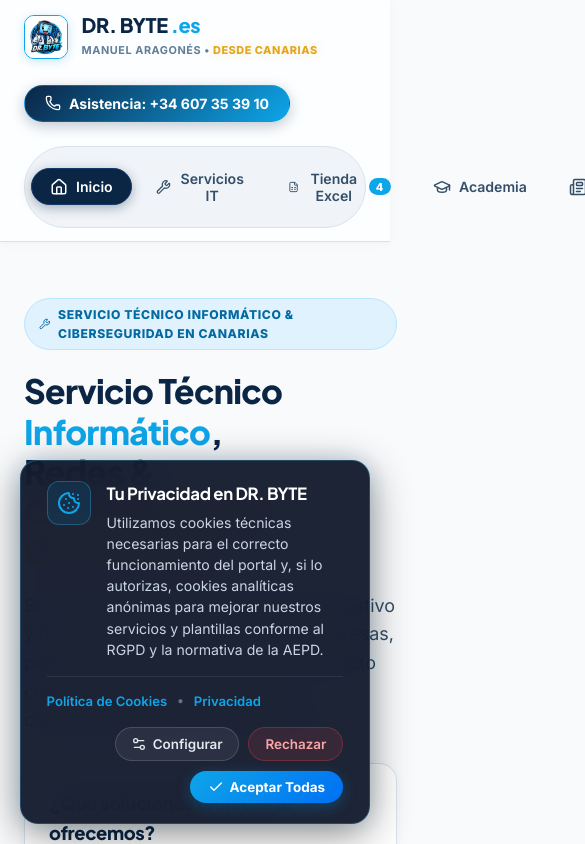
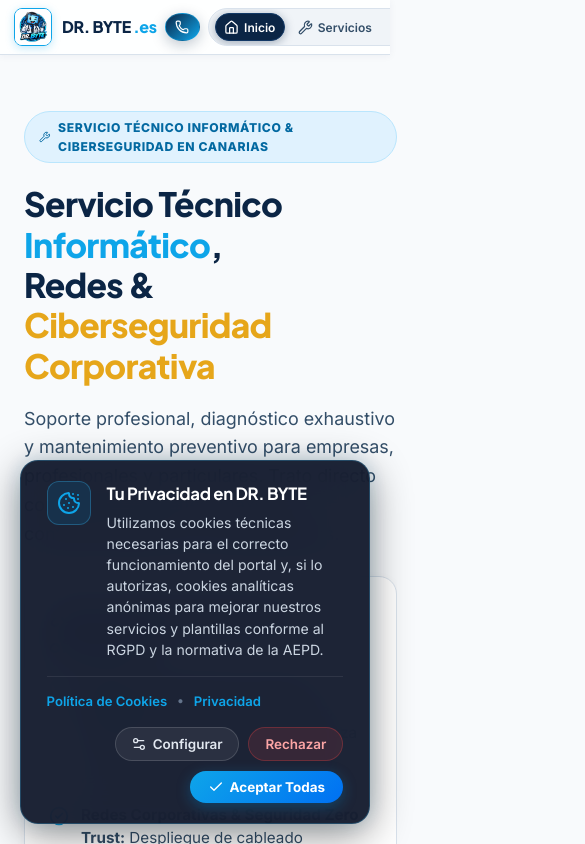
Before and after one commit to catalogoaplicaciones-blip/dr-byte-servicios, a React (Vite) app: page / in a window 390 px wide. Shown: the top 844 px of the page, 585 px wide, since content can reach past the window. Built offline with nearby package versions, Linux system fonts and the light colour scheme.

Commit message:
Armonizar estilo visual general y fijar menu estricto en 1 sola linea sin quiebres

```diff
--- a/src/App.css
+++ b/src/App.css
@@ -1,61 +1,63 @@
 /* App.css - DR. BYTE Luminous Modern Tech SaaS Design */
 
 /* ==========================================================================
-   1. HEADER FLOTANTE TECNOLÓGICO LUMINOSO
+   1. HEADER FLOTANTE TECNOLÓGICO EN 1 SOLA LÍNEA
    ========================================================================== */
 .drbyte-header {
   position: sticky;
   top: 0;
   z-index: 1000;
-  background: rgba(255, 255, 255, 0.88);
+  background: rgba(255, 255, 255, 0.95);
   backdrop-filter: blur(20px);
   -webkit-backdrop-filter: blur(20px);
   border-bottom: 1px solid var(--border-card);
-  box-shadow: 0 1px 10px rgba(15, 23, 42, 0.04);
+  box-shadow: 0 1px 8px rgba(11, 37, 69, 0.05);
   transition: var(--transition-normal);
 }
 
 .header-container {
   max-width: 1320px;
   margin: 0 auto;
-  padding: 0.85rem 1.5rem;
+  padding: 0.6rem 1.25rem;
   display: flex;
   align-items: center;
   justify-content: space-between;
-  gap: 1.5rem;
+  gap: 1rem;
+  flex-wrap: nowrap;
 }
 
 .brand-wrapper {
   display: flex;
   align-items: center;
-  gap: 0.85rem;
+  gap: 0.65rem;
   cursor: pointer;
   user-select: none;
+  flex-shrink: 0;
 }
 
 .brand-logo-glow {
   position: relative;
-  width: 44px;
-  height: 44px;
+  width: 38px;
+  height: 38px;
 }
 
 .brand-logo-glow img {
   width: 100%;
   height: 100%;
   object-fit: cover;
-  border-radius: 10px;
+  border-radius: 8px;
   border: 1.5px solid var(--drbyte-cyan);
-  box-shadow: 0 2px 10px rgba(2, 132, 199, 0.2);
+  box-shadow: 0 2px 8px rgba(14, 165, 233, 0.25);
 }
 
 .brand-titles h1 {
-  font-size: 1.25rem;
+  font-size: 1.15rem;
   font-weight: 800;
   color: var(--drbyte-navy);
   display: flex;
   align-items: center;
-  gap: 0.2rem;
-  line-height: 1.1;
+  gap: 0.15rem;
+  line-height: 1;
 }
 
 .brand-titles .dot-tech {
@@ -63,41 +65,46 @@
 }
 
 .brand-titles .brand-sub {
-  font-size: 0.68rem;
+  font-size: 0.64rem;
   font-weight: 700;
   color: var(--text-muted);
-  letter-spacing: 0.05em;
+  letter-spacing: 0.04em;
   text-transform: uppercase;
+  margin-top: 2px;
 }
 
 .brand-sub-gold {
   color: var(--drbyte-gold);
   font-weight: 800;
-  text-shadow: 0 0 12px var(--drbyte-gold-glow);
-}
-
-/* 4 PESTAÑAS PRINCIPALES */
+}
+
+/* MENÚ EN 1 SOLA LÍNEA */
 .nav-tabs-group {
   display: flex;
   align-items: center;
-  gap: 0.35rem;
+  gap: 0.25rem;
   background: #F0F4F8;
-  padding: 0.35rem;
+  padding: 0.25rem 0.35rem;
   border-radius: var(--radius-full);
   border: 1px solid var(--border-card);
+  flex-wrap: nowrap;
+  white-space: nowrap;
+  flex-shrink: 1;
 }
 
 .tab-btn {
   display: flex;
   align-items: center;
-  gap: 0.5rem;
-  padding: 0.55rem 1.15rem;
+  gap: 0.4rem;
+  padding: 0.45rem 0.85rem;
   border-radius: var(--radius-full);
   color: var(--text-secondary);
-  font-size: 0.88rem;
+  font-size: 0.82rem;
   font-weight: 600;
   transition: var(--transition-fast);
   position: relative;
+  white-space: nowrap;
+  cursor: pointer;
 }
 
 .tab-btn:hover {
@@ -108,23 +115,47 @@
 .tab-btn.active {
   color: #ffffff;
   background: var(--drbyte-navy);
-  box-shadow: 0 3px 12px rgba(11, 37, 69, 0.35);
+  box-shadow: 0 2px 10px rgba(11, 37, 69, 0.35);
   border: 1px solid var(--drbyte-navy-light);
 }
 
 .tab-counter-badge {
   background: var(--drbyte-cyan);
   color: #ffffff;
-  font-size: 0.68rem;
+  font-size: 0.65rem;
   font-weight: 800;
-  padding: 0.1rem 0.45rem;
+  padding: 0.08rem 0.4rem;
   border-radius: var(--radius-full);
 }
 
 .header-actions {
   display: flex;
   align-items: center;
-  gap: 0.85rem;
+  gap: 0.75rem;
+  flex-shrink: 0;
+}
+
+.btn-contact-quick {
+  display: flex;
+  align-items: center;
+  gap: 0.45rem;
+  padding: 0.48rem 1rem;
+  border-radius: var(--radius-full);
+  background: linear-gradient(135deg, var(--drbyte-navy) 0%, var(--drbyte-cyan) 100%);
+  color: #ffffff;
+  font-weight: 700;
+  font-size: 0.82rem;
+  box-shadow: 0 4px 12px rgba(11, 37, 69, 0.2);
+  border: 1px solid rgba(14, 165, 233, 0.35);
+  transition: var(--transition-fast);
+  white-space: nowrap;
+  cursor: pointer;
+}
+
+.btn-contact-quick:hover {
+  transform: translateY(-2px);
+  box-shadow: 0 6px 18px rgba(14, 165, 233, 0.4);
+  filter: brightness(1.08);
 }
 
 /* Botón Píldora Curso Gratis con Dorado Oficial */
@@ -526,15 +557,15 @@
 }
 
 .filter-pill-btn:hover {
-  color: #0f172a;
+  color: var(--drbyte-navy);
   border-color: #cbd5e1;
 }
 
 .filter-pill-btn.active {
-  background: #0f172a;
-  border-color: #0f172a;
+  background: var(--drbyte-navy);
+  border-color: var(--drbyte-navy);
   color: #ffffff;
-  box-shadow: 0 2px 10px rgba(15, 23, 42, 0.2);
+  box-shadow: 0 2px 10px rgba(11, 37, 69, 0.25);
 }
 
 .store-search-box {
@@ -546,7 +577,7 @@
   padding: 0.55rem 1rem;
   border-radius: var(--radius-full);
   min-width: 280px;
-  box-shadow: 0 1px 4px rgba(15, 23, 42, 0.04);
+  box-shadow: 0 1px 4px rgba(11, 37, 69, 0.04);
 }
 
 .store-search-box:focus-within {
@@ -558,7 +589,7 @@
   background: transparent;
   border: none;
   outline: none;
-  color: #0f172a;
+  color: var(--drbyte-navy);
   font-size: 0.9rem;
   width: 100%;
 }
@@ -576,7 +607,7 @@
 .template-card {
   background: #ffffff;
   border: 1px solid var(--border-card);
-  border-radius: var(--radius-lg);
+  border-radius: var(--radius-xl);
   overflow: hidden;
   box-shadow: var(--shadow-card);
   display: flex;
@@ -612,13 +643,13 @@
   position: absolute;
   top: 12px;
   left: 12px;
-  background: #0f172a;
+  background: var(--drbyte-navy);
   color: #ffffff;
   font-size: 0.75rem;
   font-weight: 700;
   padding: 0.25rem 0.65rem;
   border-radius: var(--radius-sm);
-  box-shadow: 0 2px 8px rgba(0, 0, 0, 0.2);
+  box-shadow: 0 2px 8px rgba(11, 37, 69, 0.3);
 }
 
 .template-body {
@@ -632,7 +663,7 @@
 .template-title {
   font-size: 1.2rem;
   font-weight: 700;
-  color: #0f172a;
+  color: var(--drbyte-navy);
   line-height: 1.35;
 }
 
@@ -751,8 +782,8 @@
 .news-card {
   background: #ffffff;
   border: 1px solid var(--border-card);
-  border-radius: var(--radius-lg);
-  padding: 2rem;
+  border-radius: var(--radius-xl);
+  padding: 2.25rem 2rem;
   display: flex;
   flex-direction: column;
   gap: 1rem;
@@ -779,6 +810,7 @@
   padding: 0.25rem 0.65rem;
   border-radius: var(--radius-full);
   font-weight: 700;
+  border: 1px solid #bae6fd;
 }
 
 .news-date {
@@ -787,12 +819,13 @@
 
 .news-title {
   font-size: 1.35rem;
-  color: #0f172a;
+  font-weight: 800;
+  color: var(--drbyte-navy);
   line-height: 1.35;
 }
 
 .news-summary {
-  color: var(--text-secondary);
+  color: #334e68;
   font-size: 0.95rem;
   line-height: 1.6;
   flex: 1;
@@ -805,7 +838,7 @@
   color: var(--drbyte-cyan);
   font-weight: 700;
   font-size: 0.88rem;
-  padding-top: 0.5rem;
+  padding-top: 0.75rem;
   border-top: 1px solid var(--border-subtle);
   cursor: pointer;
   transition: var(--transition-fast);
@@ -813,7 +846,7 @@
 
 .news-footer-link:hover {
   gap: 0.75rem;
-  color: var(--drbyte-blue);
+  color: #0284c7;
 }
 
 /* ==========================================================================
@@ -858,7 +891,8 @@
 
 .profile-name {
   font-size: 1.6rem;
-  color: #0f172a;
+  font-weight: 800;
+  color: var(--drbyte-navy);
   margin-bottom: 0.25rem;
 }
 
@@ -886,7 +920,7 @@
   padding: 0.65rem 0.85rem;
   border-radius: var(--radius-md);
   font-size: 0.85rem;
-  color: #334155;
+  color: #334e68;
   border: 1px solid var(--border-card);
   transition: var(--transition-fast);
 }
@@ -913,7 +947,8 @@
 
 .bio-block h3 {
   font-size: 1.45rem;
-  color: #0f172a;
+  font-weight: 800;
+  color: var(--drbyte-navy);
   margin-bottom: 1rem;
   display: flex;
   align-items: center;
@@ -921,8 +956,8 @@
 }
 
 .bio-block p {
-  color: var(--text-secondary);
-  font-size: 1.05rem;
+  color: #334e68;
+  font-size: 1.02rem;
   line-height: 1.75;
   margin-bottom: 1.25rem;
 }
@@ -948,6 +983,7 @@
 .cred-card-item h4 {
   color: #0369a1;
   font-size: 1rem;
+  font-weight: 700;
   margin-bottom: 0.35rem;
 }
 
@@ -1891,12 +1927,34 @@
 /* RESPONSIVE */
 @media (max-width: 960px) {
   .header-container {
-    flex-wrap: wrap;
+    flex-wrap: nowrap;
+    gap: 0.6rem;
+    padding: 0.5rem 0.85rem;
+    overflow-x: auto;
+    -webkit-overflow-scrolling: touch;
+    scrollbar-width: none;
+  }
+  .header-container::-webkit-scrollbar {
+    display: none;
   }
   .nav-tabs-group {
-    order: 3;
-    width: 100%;
-    justify-content: space-around;
+    order: 2;
+    flex-shrink: 0;
+    overflow-x: auto;
+    white-space: nowrap;
+    scrollbar-width: none;
+  }
+  .nav-tabs-group::-webkit-scrollbar {
+    display: none;
+  }
+  .tab-btn {
+    padding: 0.4rem 0.65rem;
+    font-size: 0.78rem;
+    gap: 0.3rem;
+  }
+  .btn-contact-quick {
+    padding: 0.4rem 0.75rem;
+    font-size: 0.78rem;
   }
   .home-hero-grid {
     grid-template-columns: 1fr;
@@ -1928,6 +1986,26 @@
 }
 
 @media (max-width: 580px) {
+  .header-container {
+    gap: 0.5rem;
+  }
+  .brand-titles h1 {
+    font-size: 1rem;
+  }
+  .brand-titles .brand-sub {
+    display: none;
+  }
+  .tab-btn {
+    padding: 0.35rem 0.55rem;
+    font-size: 0.75rem;
+  }
+  .btn-contact-quick span {
+    display: none;
+  }
+  .btn-contact-quick {
+    padding: 0.4rem 0.6rem;
+    border-radius: 50%;
+  }
   .home-metrics-grid {
     grid-template-columns: 1fr;
   }
--- a/src/App.jsx
+++ b/src/App.jsx
@@ -255,17 +255,17 @@
             </div>
             <div className="brand-titles">
               <h1>DR. BYTE<span className="dot-tech">.es</span></h1>
-              <span className="brand-sub">Manuel Aragonés • <span className="brand-sub-gold">Desde Canarias</span></span>
+              <span className="brand-sub">Servicio Técnico • <span className="brand-sub-gold">Canarias</span></span>
             </div>
           </div>
 
-          {/* Selector de Pestañas con Academia Separada */}
+          {/* Selector de Pestañas en 1 Sola Línea */}
           <nav className="nav-tabs-group" aria-label="Navegación principal">
             <button
               className={`tab-btn ${activeTab === 'inicio' ? 'active' : ''}`}
               onClick={() => setActiveTab('inicio')}
             >
-              <Home size={18} />
+              <Home size={15} />
               <span>Inicio</span>
             </button>
 
@@ -273,16 +273,16 @@
               className={`tab-btn ${activeTab === 'servicios' ? 'active' : ''}`}
               onClick={() => setActiveTab('servicios')}
             >
-              <Wrench size={18} />
-              <span>Servicios IT</span>
+              <Wrench size={15} />
+              <span>Servicios</span>
             </button>
 
             <button
               className={`tab-btn ${activeTab === 'tienda' ? 'active' : ''}`}
               onClick={() => setActiveTab('tienda')}
             >
-              <FileSpreadsheet size={18} />
-              <span>Tienda Excel</span>
+              <FileSpreadsheet size={15} />
+              <span>Tienda</span>
               <span className="tab-counter-badge">{templates.length}</span>
             </button>
 
@@ -290,7 +290,7 @@
               className={`tab-btn ${activeTab === 'academia' ? 'active' : ''}`}
               onClick={() => setActiveTab('academia')}
             >
-              <GraduationCap size={18} />
+              <GraduationCap size={15} />
               <span>Academia</span>
             </button>
 
@@ -298,7 +298,7 @@
               className={`tab-btn ${activeTab === 'noticias' ? 'active' : ''}`}
               onClick={() => setActiveTab('noticias')}
             >
-              <Newspaper size={18} />
+              <Newspaper size={15} />
               <span>Noticias</span>
             </button>
 
@@ -306,8 +306,8 @@
               className={`tab-btn ${activeTab === 'quien-es' ? 'active' : ''}`}
               onClick={() => setActiveTab('quien-es')}
             >
-              <UserCheck size={18} />
-              <span>Quién es Dr. Byte</span>
+              <UserCheck size={15} />
+              <span>Dr. Byte</span>
             </button>
           </nav>
 
@@ -316,9 +316,10 @@
             <button
               className="btn-contact-quick"
               onClick={() => handleOpenContact('Solicitud de Asistencia Inmediata')}
+              title="Llamar o solicitar asistencia técnica directa"
             >
-              <Phone size={16} />
-              <span>Asistencia: +34 607 35 39 10</span>
+              <Phone size={14} />
+              <span className="btn-contact-text">+34 607 35 39 10</span>
             </button>
           </div>
         </div>
@@ -944,7 +945,7 @@
                   </a>
                   <div className="contact-row-item">
                     <Terminal size={17} color="var(--drbyte-cyan)" />
-                    <span>Madrid & Cobertura Remota</span>
+                    <span>Canarias (Presencial) & Soporte Remoto</span>
                   </div>
                 </div>
 
```
